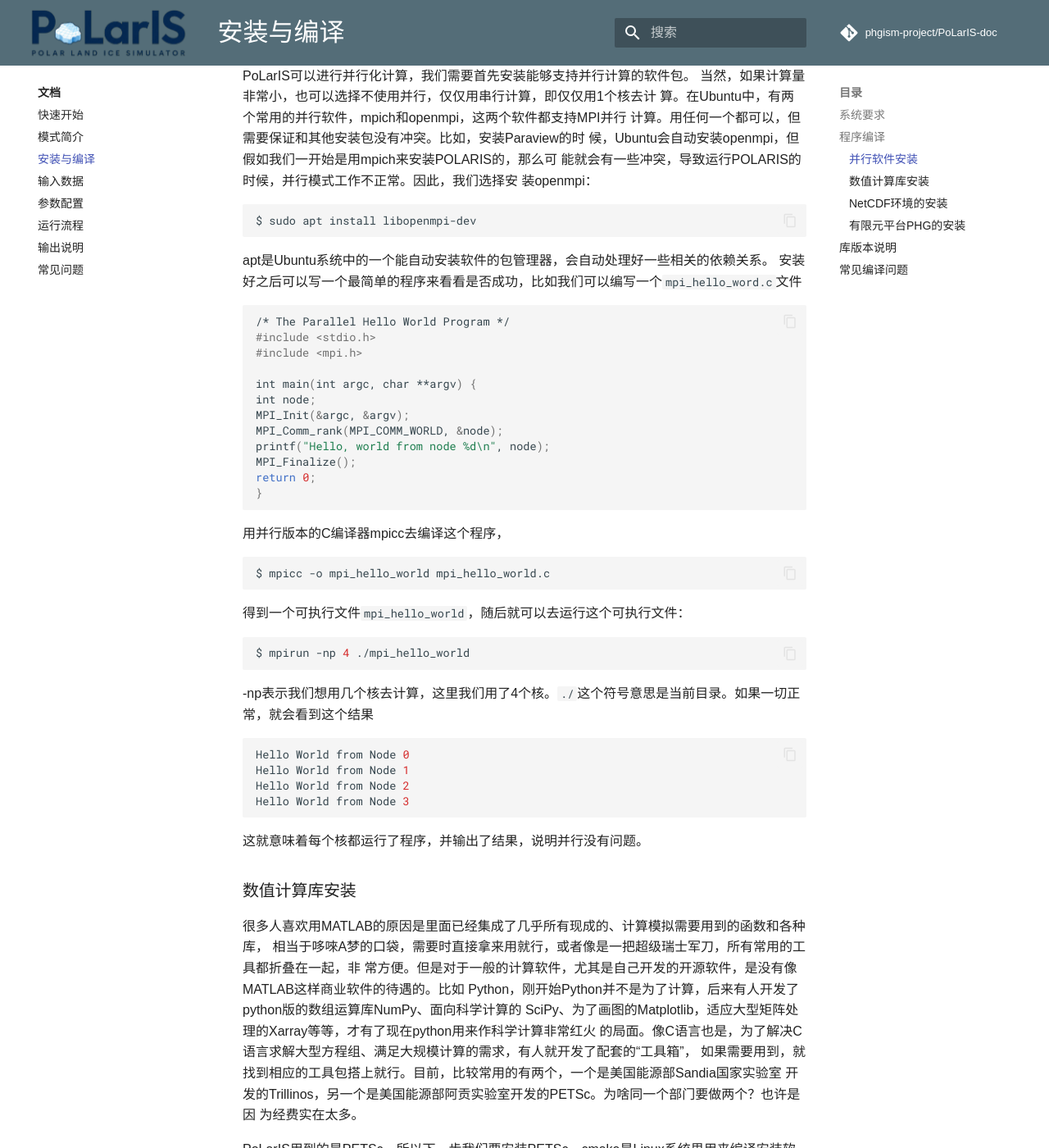
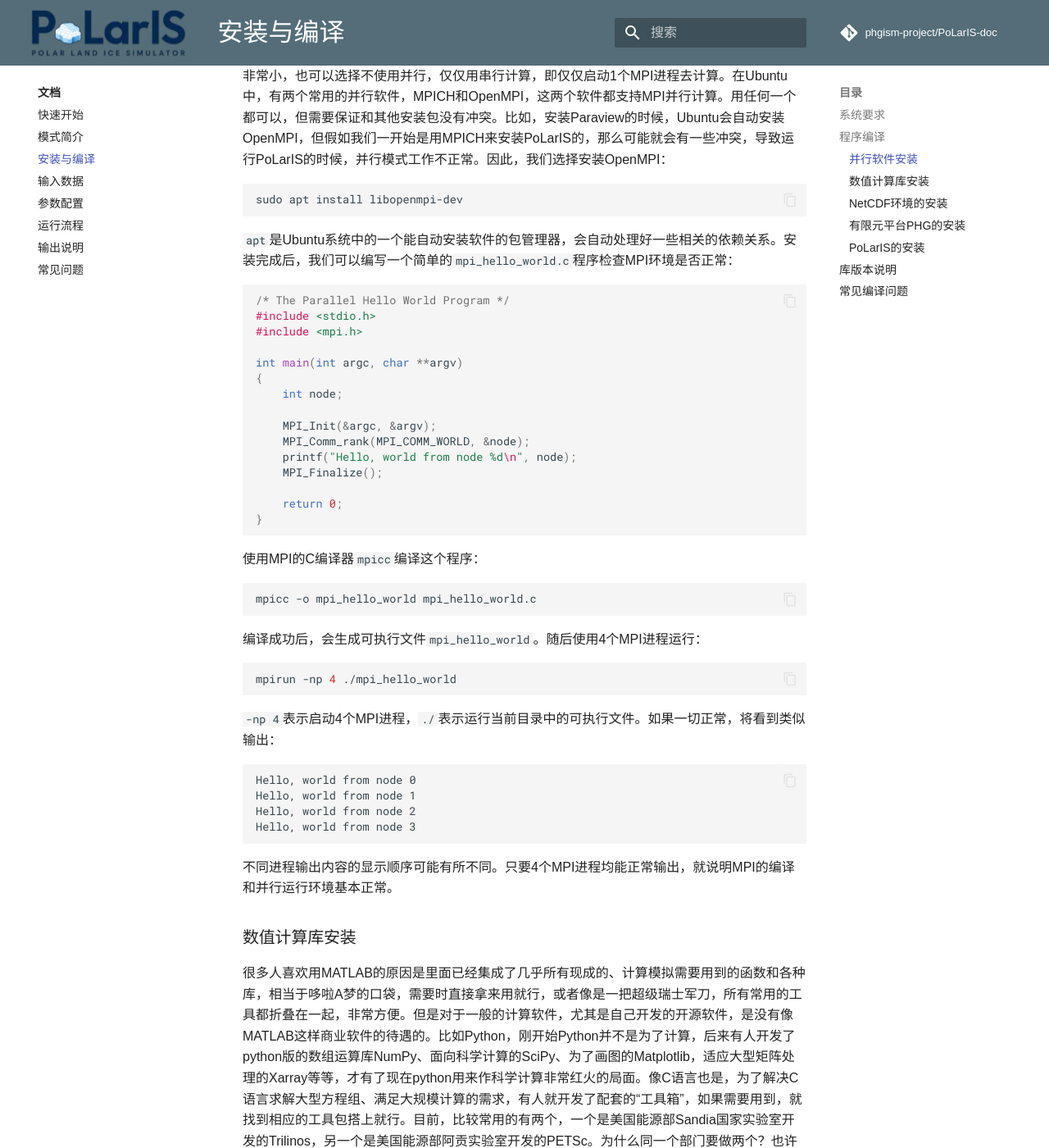
Before and after one commit to phgism-project/PoLarIS-doc, an MkDocs documentation site: the page built from docs/manual/installation.md, in a window 1280 px wide and 1400 px high, scrolled down 506 px. Shown: the whole window at 82% size. Built offline with MkDocs 1.6.1 and Material for MkDocs 9.7.7, drawn with Linux system fonts in a browser that asks for light colours; comment, search, counter and statistics services are not loaded; some of the changed text lies outside the part shown.

Commit message:
update installation - Qingtai

````diff
--- a/docs/manual/installation.md
+++ b/docs/manual/installation.md
@@ -1,140 +1,141 @@
 # 安装与编译
 
 ## 系统要求
-PoLarIS在Linux环境中运行。对于比较小的模拟区域或者计算量较小的案例（如单条冰川），可以在本地笔记本电脑或
-者台式机上面安装运行。对于较大的模拟区域和案例（如全南极和格陵兰冰盖），则需要在服务器上运行。对于本机计算平台的
-设置，我们推荐使用Ubuntu Linux系统。以下是我们在Ubuntu
-22.04.1系统中的安装和运行示例，电脑CPU架构是x86_64.
-请根据实际情况补充：
+PoLarIS在Linux环境中运行。对于比较小的模拟区域或者计算量较小的案例（如单条冰川），可以在本地笔记本电脑或者台式机上面安装运行。对于较大的模拟区域和案例（如全南极和格陵兰冰盖），则需要在服务器上运行。
+对于本机计算平台的设置，我们推荐使用Ubuntu Linux系统。以下是我们在Ubuntu
+22.04.1系统中的安装和运行示例，电脑CPU架构是x86_64。
 
 ## 程序编译
 
 ### 并行软件安装
 
-PoLarIS可以进行并行化计算，我们需要首先安装能够支持并行计算的软件包。
-当然，如果计算量非常小，也可以选择不使用并行，仅仅用串行计算，即仅仅用1个核去计
-算。在Ubuntu中，有两个常用的并行软件，mpich和openmpi，这两个软件都支持MPI并行
-计算。用任何一个都可以，但需要保证和其他安装包没有冲突。比如，安装Paraview的时
-候，Ubuntu会自动安装openmpi，但假如我们一开始是用mpich来安装POLARIS的，那么可
-能就会有一些冲突，导致运行POLARIS的时候，并行模式工作不正常。因此，我们选择安
-装openmpi：
+PoLarIS支持MPI并行化计算，我们需要首先安装能够支持并行计算的软件包。
+当然，如果计算量非常小，也可以选择不使用并行，仅仅用串行计算，即仅仅启动1个MPI进程去计算。在Ubuntu中，有两个常用的并行软件，MPICH和OpenMPI，这两个软件都支持MPI并行计算。用任何一个都可以，但需要保证和其他安装包没有冲突。比如，安装Paraview的时候，Ubuntu会自动安装OpenMPI，但假如我们一开始是用MPICH来安装PoLarIS的，那么可能就会有一些冲突，导致运行PoLarIS的时候，并行模式工作不正常。因此，我们选择安装OpenMPI：
 
 ```bash
-$ sudo apt install libopenmpi-dev
+sudo apt install libopenmpi-dev
 ```
 
-apt是Ubuntu系统中的一个能自动安装软件的包管理器，会自动处理好一些相关的依赖关系。
-安装好之后可以写一个最简单的程序来看看是否成功，比如我们可以编写一个`mpi_hello_word.c`文件
+`apt`是Ubuntu系统中的一个能自动安装软件的包管理器，会自动处理好一些相关的依赖关系。安装完成后，我们可以编写一个简单的`mpi_hello_world.c`程序检查MPI环境是否正常：
 
-```bash
+```c
 /* The Parallel Hello World Program */
 #include <stdio.h>
 #include <mpi.h>
 
-int main(int argc, char **argv) {
-int node;
-MPI_Init(&argc, &argv);
-MPI_Comm_rank(MPI_COMM_WORLD, &node);
-printf("Hello, world from node %d\n", node);
-MPI_Finalize();
-return 0;
+int main(int argc, char **argv)
+{
+    int node;
+
+    MPI_Init(&argc, &argv);
+    MPI_Comm_rank(MPI_COMM_WORLD, &node);
+    printf("Hello, world from node %d\n", node);
+    MPI_Finalize();
+
+    return 0;
 }
 ```
 
-用并行版本的C编译器mpicc去编译这个程序，
+使用MPI的C编译器`mpicc`编译这个程序：
 
 ```bash
-$ mpicc -o mpi_hello_world mpi_hello_world.c
+mpicc -o mpi_hello_world mpi_hello_world.c
 ```
 
-得到一个可执行文件`mpi_hello_world`，随后就可以去运行这个可执行文件：
+编译成功后，会生成可执行文件`mpi_hello_world`。随后使用4个MPI进程运行：
 
 ```bash
-$ mpirun -np 4 ./mpi_hello_world
+mpirun -np 4 ./mpi_hello_world
 ```
 
--np表示我们想用几个核去计算，这里我们用了4个核。`./`这个符号意思是当前目录。如果一切正常，就会看到这个结果
+`-np 4`表示启动4个MPI进程，`./`表示运行当前目录中的可执行文件。如果一切正常，将看到类似输出：
 
-```bash
-Hello World from Node 0
-Hello World from Node 1
-Hello World from Node 2
-Hello World from Node 3
+```text
+Hello, world from node 0
+Hello, world from node 1
+Hello, world from node 2
+Hello, world from node 3
 ```
 
-这就意味着每个核都运行了程序，并输出了结果，说明并行没有问题。
+不同进程输出内容的显示顺序可能有所不同。只要4个MPI进程均能正常输出，就说明MPI的编译和并行运行环境基本正常。
 
 ### 数值计算库安装
 
-很多人喜欢用MATLAB的原因是里面已经集成了几乎所有现成的、计算模拟需要用到的函数和各种库，
-相当于哆唻A梦的口袋，需要时直接拿来用就行，或者像是一把超级瑞士军刀，所有常用的工具都折叠在一起，非
-常方便。但是对于一般的计算软件，尤其是自己开发的开源软件，是没有像MATLAB这样商业软件的待遇的。比如
-Python，刚开始Python并不是为了计算，后来有人开发了python版的数组运算库NumPy、面向科学计算的
-SciPy、为了画图的Matplotlib，适应大型矩阵处理的Xarray等等，才有了现在python用来作科学计算非常红火
-的局面。像C语言也是，为了解决C语言求解大型方程组、满足大规模计算的需求，有人就开发了配套的“工具箱”，
-如果需要用到，就找到相应的工具包搭上就行。目前，比较常用的有两个，一个是美国能源部Sandia国家实验室
-开发的Trillinos，另一个是美国能源部阿贡实验室开发的PETSc。为啥同一个部门要做两个？也许是因
-为经费实在太多。
+很多人喜欢用MATLAB的原因是里面已经集成了几乎所有现成的、计算模拟需要用到的函数和各种库，相当于哆啦A梦的口袋，需要时直接拿来用就行，或者像是一把超级瑞士军刀，所有常用的工具都折叠在一起，非常方便。但是对于一般的计算软件，尤其是自己开发的开源软件，是没有像MATLAB这样商业软件的待遇的。比如Python，刚开始Python并不是为了计算，后来有人开发了python版的数组运算库NumPy、面向科学计算的SciPy、为了画图的Matplotlib，适应大型矩阵处理的Xarray等等，才有了现在python用来作科学计算非常红火的局面。像C语言也是，为了解决C语言求解大型方程组、满足大规模计算的需求，有人就开发了配套的“工具箱”，如果需要用到，就找到相应的工具包搭上就行。目前，比较常用的有两个，一个是美国能源部Sandia国家实验室开发的Trilinos，另一个是美国能源部阿贡实验室开发的PETSc。为什么同一个部门要做两个？也许是因为经费实在太多。
 
-PoLarIS用到的是PETSc。所以下一步我们要安装PETSc。cmake是Linux系统里用来编译安装软件的一个工具，在安装PETSc之前请先安装cmake：
+PoLarIS用到的是PETSc。所以下一步我们要安装PETSc。CMake是Linux系统里用来编译安装软件的一个工具，在安装PETSc之前请先安装CMake：
 
 ```bash
-$ sudo apt install cmake
+sudo apt install cmake
 ```
 
-请先下载最新版本的petsc源代码petsc-xxxx.tar.gz，然后按以下步骤安装：
+请先下载最新版本的PETSc源代码petsc-xxxx.tar.gz，然后按以下步骤安装：
 
 ```bash
-$ tar xzf petsc-xxxx.tar.gz
-$ cd petsc-xxxx
-$ export PETSC_DIR=$PWD
-$ ./configure --download-mumps --download-superlu_dist
---download-parmetis --download-metis
---download-fblaslapack --download-scalapack
+tar xzf petsc-xxxx.tar.gz
+cd petsc-xxxx
+export PETSC_DIR=$PWD
+
+./configure \
+  --download-mumps \
+  --download-superlu_dist \
+  --download-parmetis \
+  --download-metis \
+  --download-fblaslapack \
+  --download-scalapack
 ```
 
-`export PETSC_DIR=$PWD`这一步的意思是要把PETSc的安装路径放到一个叫做PETSC_DIR的环境变量里面，这样
-后面安装PoLarIS的时候，会自动去PETSC_DIR这个地方找到PETSc。随后，按照提示，执行命令
+`export PETSC_DIR=$PWD`这一步的意思是要把PETSc的安装路径放到一个叫做PETSC_DIR的环境变量里面，这样后面安装PoLarIS的时候，会自动去PETSC_DIR这个地方找到PETSc。
+`configure`完成后，终端末尾会给出本次配置对应的`PETSC_DIR`、`PETSC_ARCH`以及建议执行的`make`命令。优先使用终端实际输出的命令。
+
+例如，如果`configure`输出的`PETSC_ARCH`为`arch-linux-c-opt`，可以执行：
 
 ```bash
-$ make PETSC_DIR=XXXX PETSC_ARCH=XXXX all
+export PETSC_ARCH=arch-linux-c-opt
+```
+这里的`arch-linux-c-opt`只是示例，应替换为本次`configure`实际生成的值。
+
+随后编译PETSc：
+
+```bash
+make PETSC_DIR="$PETSC_DIR" PETSC_ARCH="$PETSC_ARCH" all
 ```
 
-PETSc比较大，安装会慢一些，一般需要半小时左右。`make`一下对PETSc进行编译，如果最后成功，会提示运
-行`make check`检查：
+这里的`$PETSC_DIR`和`$PETSC_ARCH`会分别读取前面已经设置好的环境变量，无需再次手动替换。
+
+PETSc包含多个数值计算库，编译过程可能需要较长时间。编译成功后，可以按照提示运行检查：
 
 ```bash
-$ make PETSC_DIR=XXXX PETSC_ARCH=XXXX check
+make PETSC_DIR="$PETSC_DIR" PETSC_ARCH="$PETSC_ARCH" check
 ```
 
-如果检查通过，运行成功，会输出下列结果：
+如果检查通过，终端中会出现类似输出：
 
-```bash
-$ Completed PETSc check examples
+```text
+Completed PETSc check examples
 ```
 
 ### NetCDF环境的安装
 
-NetCDF是一种文件格式的标准。利用NetCDF可以对网络数据进行高效地存储、管理、获取和分发等操作。目前广泛应用于大
-气科学、水文、海洋学、环境模拟、地球物理等诸多领域。在PoLarIS里面，输入文件是NetCDF格式，输出文件目前暂且只支持VTK格式。
+NetCDF是一种文件格式的标准。利用NetCDF可以对网络数据进行高效地存储、管理、获取和分发等操作。目前广泛应用于大气科学、水文、海洋学、环境模拟、地球物理等诸多领域。在PoLarIS里面，输入文件是NetCDF格式，输出文件目前暂且只支持VTK格式。
 在Ubuntu上面安装NetCDF环境非常简单，运行以下三个命令：
 
 ```bash
-$ sudo apt install libnetcdf-dev
-$ sudo apt install libhdf5-dev
-$ sudo apt install libpnetcdf-dev
+sudo apt install libnetcdf-dev
+sudo apt install libhdf5-dev
+sudo apt install libpnetcdf-dev
 ```
-
-随后，我们检查 hdf5 库安装目录
+其中，NetCDF用于模型数据的读取，HDF5是NetCDF常用的底层数据存储库，PnetCDF用于并行环境下的NetCDF数据访问。
+随后，我们检查 HDF5 库安装目录
 
 ```bash
-$ dpkg -L libhdf5-dev | grep libhdf5.a
+dpkg -L libhdf5-dev | grep libhdf5.a
 ```
 
 输出如
 
-```bash
-$ /usr/lib/x86_64-linux-gnu/hdf5/serial/libhdf5.a
+```text
+/usr/lib/x86_64-linux-gnu/hdf5/serial/libhdf5.a
 ```
 
 记住此目录`/usr/lib/x86_64-linux-gnu/hdf5/serial/`
@@ -146,14 +147,16 @@ Grid，是用来做有限元模拟的计算平台，由中国科学院科学与
 验室开发。PoLarIS就是基于PHG开发的。因此，我们这一步要进行PHG的安装：
 
 ```bash
-$ cd PoLarIS文件夹
-$ ./configure --disable-shared --disable-superlu
---with-hdf5-libdir=/usr/lib/aarch64-linux-gnu/hdf5/serial
+cd /path/to/PoLarIS
+./configure \
+  --disable-shared \
+  --disable-superlu \
+  --with-hdf5-libdir=/usr/lib/x86_64-linux-gnu/hdf5/serial
 ```
 
-注意使用上述HDF5目录。输出中必须要有关于netcdf、PETSc和MUMPs的成功信息:
+`/path/to/PoLarIS`需要替换为实际的PoLarIS源码目录，`--with-hdf5-libdir`后面的路径也应使用上一节实际查询到的HDF5库目录。输出中必须要有关于NetCDF、PnetCDF、PETSc和MUMPS的成功信息:
 
-```bash
+```text
 checking whether we have NETCDF ... yes
 configure: *** NETCDF enabled
 checking whether we have PNETCDF ... yes
@@ -166,18 +169,53 @@ configure: *** MUMPS solver enabled
 然后执行
 
 ```bash
-$ make clean
-$ make
+make clean
+make
 ```
 `make clean`是为了确保不受之前编译文件的影响。成功的输出如下：
 
-```bash
+```text
 /usr/bin/ranlib libphg.a
-make[1]: Leaving directory ’xxxx/polaris/src’
+make[1]: Leaving directory 'xxxx/polaris/src'
 ```
 
-这样，我们就成功安装好了PHG，得到了包含PHG的静态库文件，`libphg.a`。这个静态库里面包
-含了各种支持有限元模拟的函数。
+这样，我们就成功安装好了PHG，得到了包含PHG的静态库文件，`libphg.a`。这个静态库里面包含了各种支持有限元模拟的函数。
+
+### PoLarIS的安装
+
+好了，经过上面几步的准备和铺垫，我们终于来到了激动人心的时刻——安装PoLarIS。步骤非常简单，只需要两个命令，
+进入到`polaris/ice-sheet/src`目录，执行：
+
+```bash
+cd ice-sheet/src
+make clean
+make
+```
+
+其中，`make clean`用于清除此前生成的中间文件，避免旧的编译结果影响本次编译。
+
+如果编译成功，终端中会出现类似输出：
+
+```text
+Linking ins-flow
+```
+
+且没有报错。编译完成后，会在当前目录生成PoLarIS可执行文件：
+
+```text
+ins-flow
+```
+
+运行模拟时，可以将`ins-flow`复制到算例目录，并使用MPI启动，例如：
+
+```bash
+mpirun -n 4 ./ins-flow
+```
+
+其中，`-n 4`表示使用4个MPI进程。具体运行方法见数值模拟案例
+
+!!! note "源码版本说明"
+    上述目录和编译命令对应技术手册所使用的源码结构。不同代码分支的目录结构或编译入口可能有所不同，应以当前源码分支中实际存在的`Makefile`或构建脚本为准。
 
 ## 库版本说明
 | 组件 | 建议版本 | 说明 |
````
